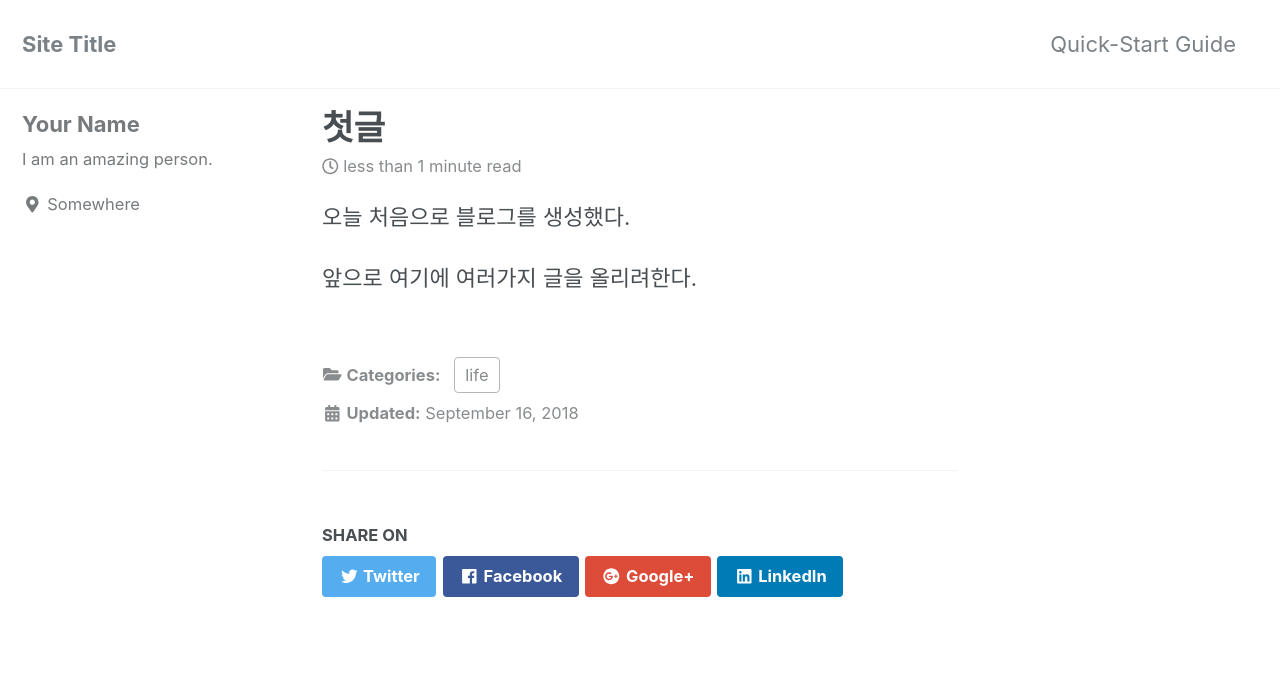
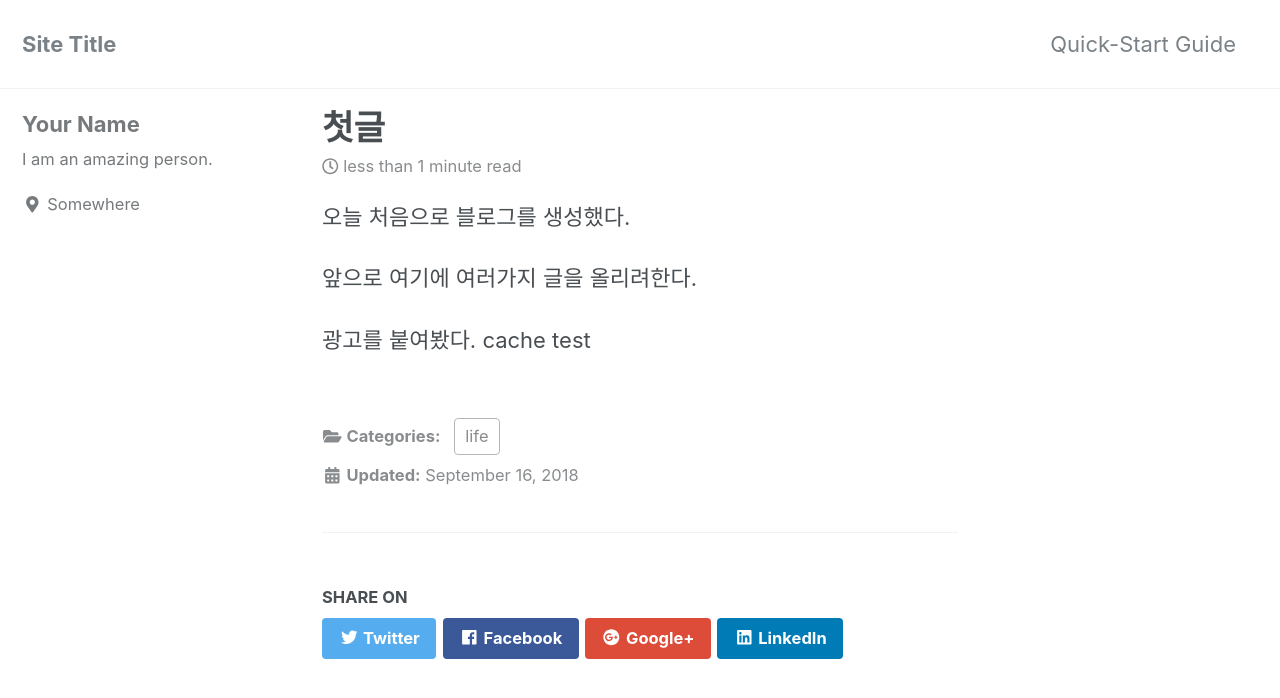
Before and after one commit to nevernamed83/nevernamed83.github.io, a Jekyll site: the page built from _posts/2018-09-16-first-post.md, in a window 1280 px wide and 900 px high. Shown: the top 698 px of the window. Built offline with Jekyll 4.4.1, drawn with Linux system fonts in a browser that asks for light colours; nearby versions of some CDN libraries.

Commit message:
Update 2018-09-16-first-post.md

```diff
--- a/_posts/2018-09-16-first-post.md
+++ b/_posts/2018-09-16-first-post.md
@@ -7,3 +7,5 @@ categories: life
 오늘 처음으로 블로그를 생성했다.
 
 앞으로 여기에 여러가지 글을 올리려한다.
+
+광고를 붙여봤다. cache test
```
